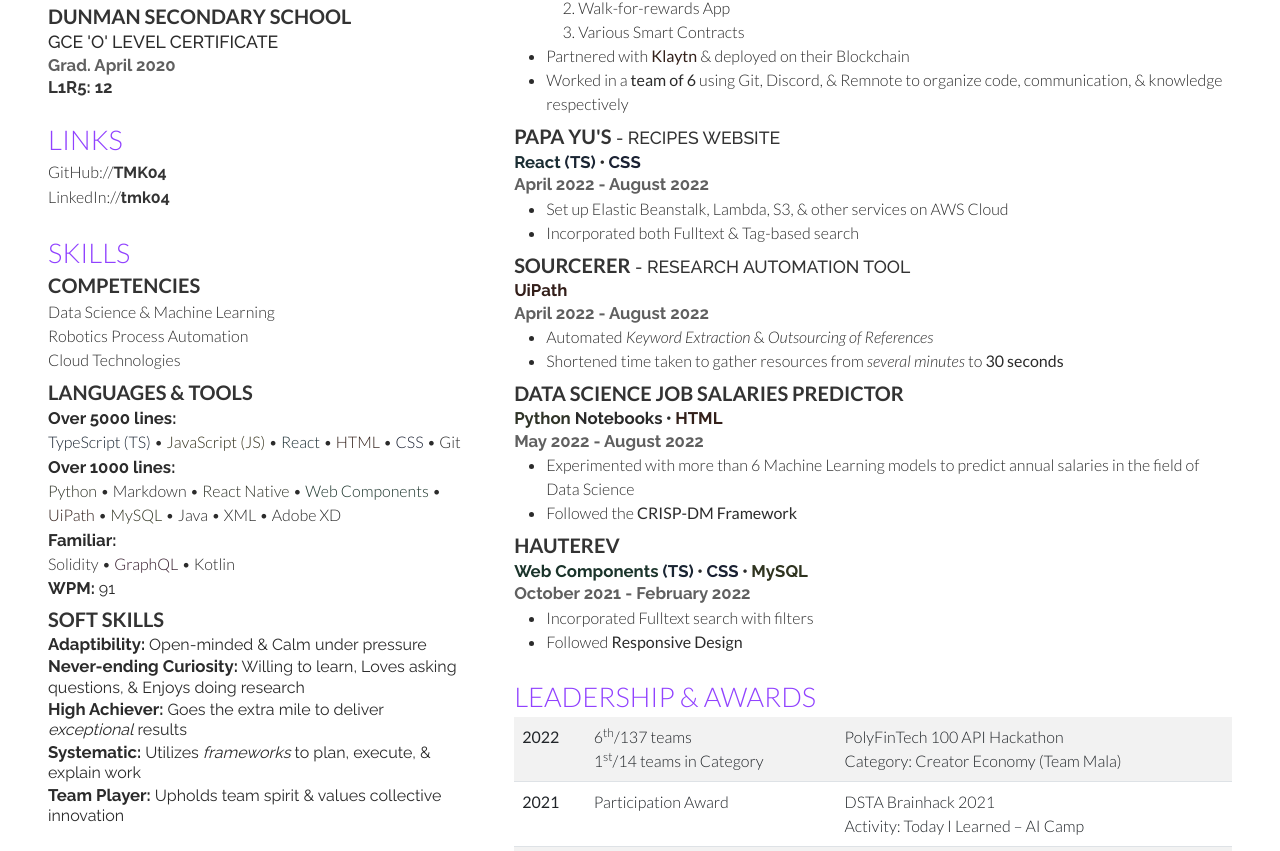
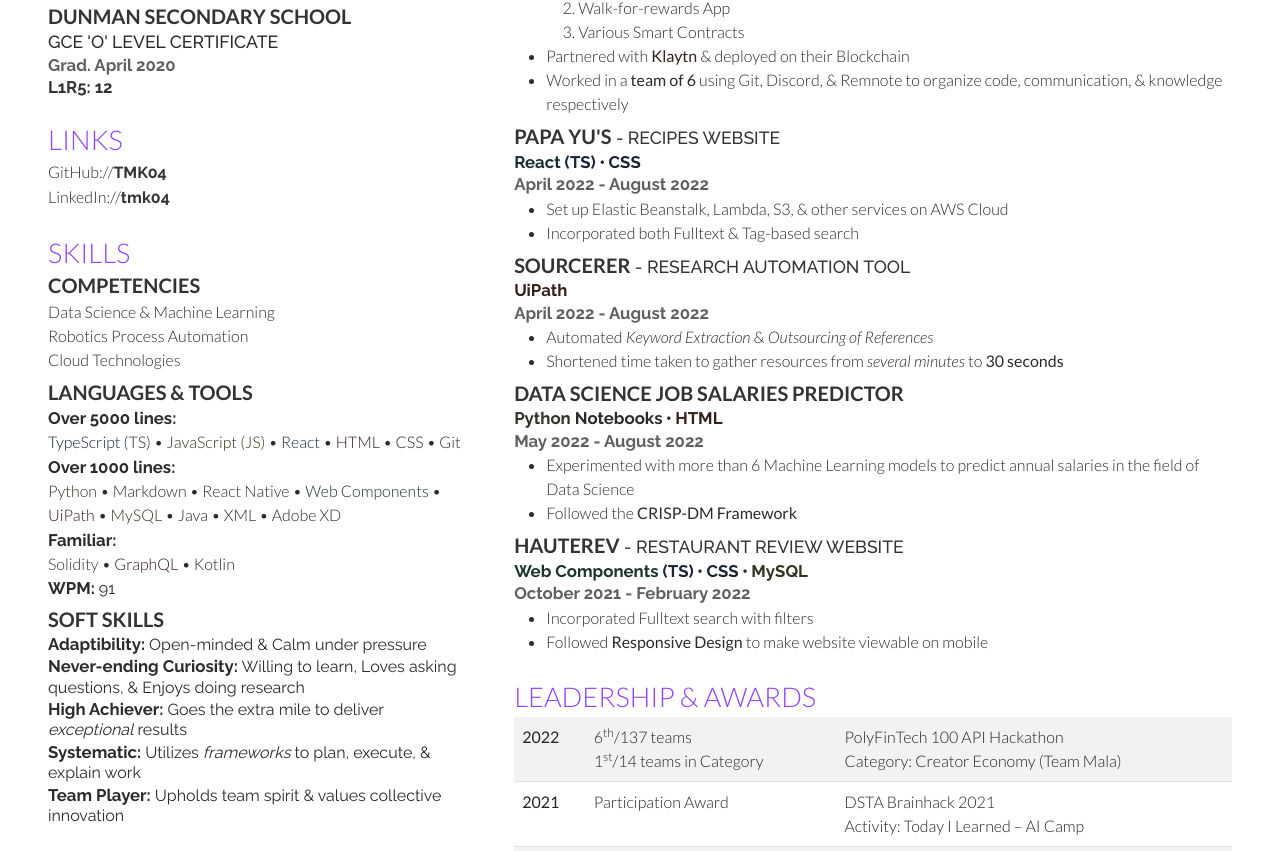
Before and after one commit to TMK04/resume, a React (Create React App) app: page / in a window 1280 px wide. Shown: the part 321-1172 px from the top of the page. Built offline with nearby package versions, Linux system fonts and the light colour scheme.

Commit message:
refactor(ExperienceSection): expand on Hauterev Experience

```diff
--- a/src/sections/ExperienceSection/index.tsx
+++ b/src/sections/ExperienceSection/index.tsx
@@ -116,7 +116,8 @@ export default function ExperienceSection() {
             <Link className="text-accent" href="https://github.com/TMK04/hauterev">
               Hauterev
             </Link>
-          )
+          ),
+          description: "Restaurant Review Website"
         }}
         skills={[
           <FrameworkLink framework="Web Components" frameworkable="TypeScript" />,
@@ -134,6 +135,7 @@ export default function ExperienceSection() {
             >
               Responsive Design
             </Link>
+            {" to make website viewable on mobile"}
           </>
         ]}
       />
```
